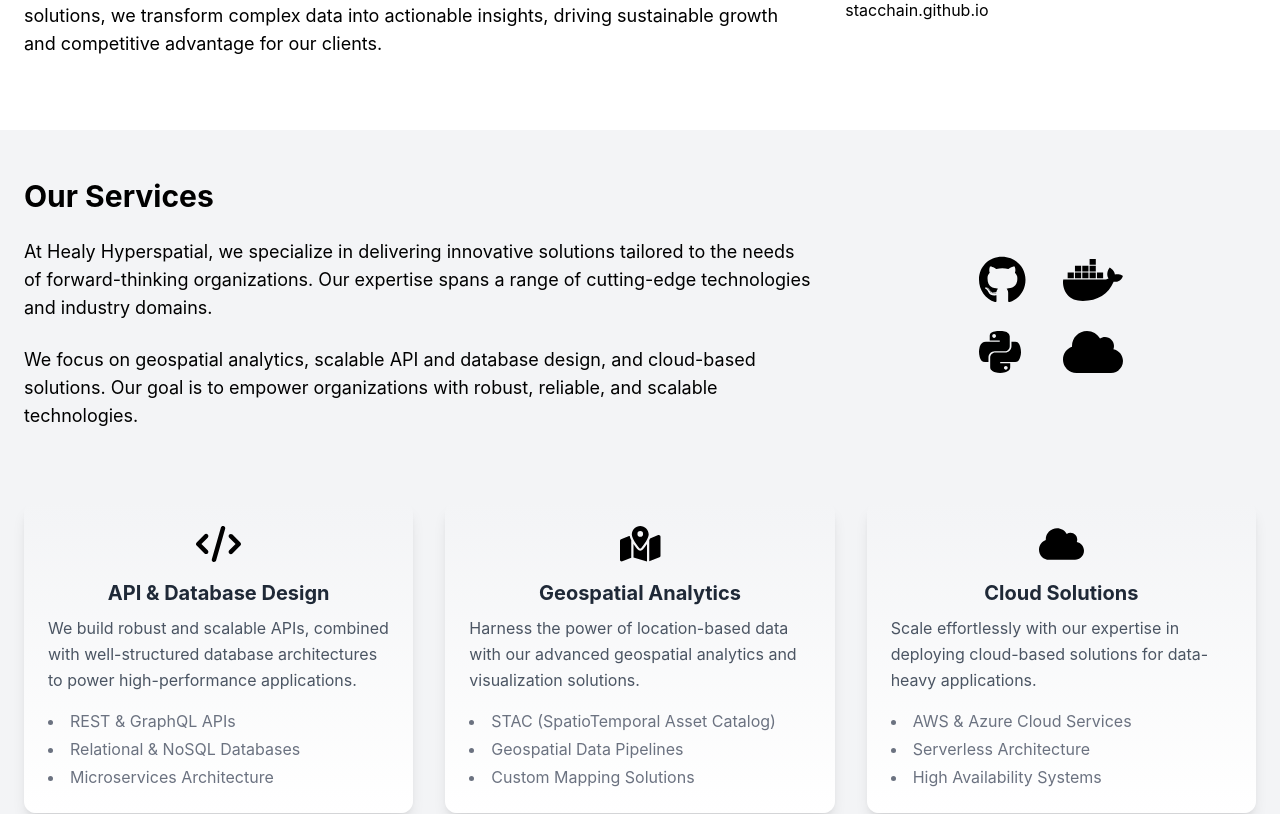
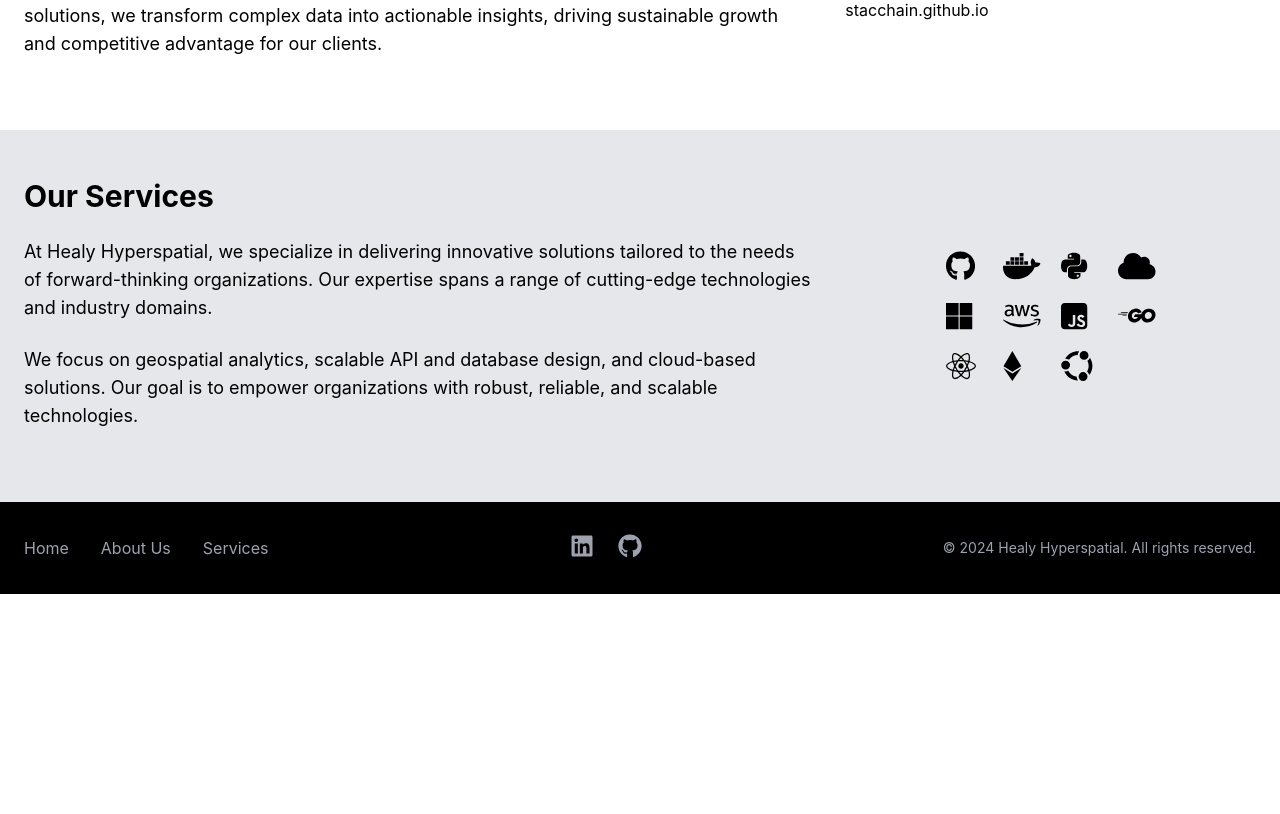
Before and after one commit to Healy-Hyperspatial/react-site, a React (Create React App) app: page / in a window 1280 px wide. Shown: the part 901-1715 px from the top of the page. After the commit the page ends 1495 px from the top, so only its background shows below. Built offline with nearby package versions, Linux system fonts and the light colour scheme.

Commit message:
icon sizes

```diff
--- a/src/components/Services.js
+++ b/src/components/Services.js
@@ -1,19 +1,22 @@
 import React from "react";
 import { FontAwesomeIcon } from "@fortawesome/react-fontawesome";
-import {
-  faCode,
-  faCloud,
-  faMapMarkedAlt,
-} from "@fortawesome/free-solid-svg-icons";
 import {
   faGithub,
   faDocker,
   faPython,
+  faJsSquare,
+  faEthereum,
+  faAws,
+  faMicrosoft,
+  faGolang,
+  faUbuntu,
 } from "@fortawesome/free-brands-svg-icons";
+import { faCloud } from "@fortawesome/free-solid-svg-icons";
+import { faReact } from "@fortawesome/free-brands-svg-icons/faReact";
 
 const Services = () => {
   return (
-    <section id="services" className="bg-gray-100 text-black py-12 px-6">
+    <section id="services" className="bg-gray-200 text-black py-12 px-6">
       <div className="container mx-auto flex flex-col md:flex-row gap-8">
         {/* Left Column: Text */}
         <div className="w-full md:flex-1">
@@ -36,76 +39,21 @@ const Services = () => {
         {/* Right Column: Technology Icons */}
         <div className="w-full md:w-1/3 flex flex-col items-center justify-center">
           {/* 2x2 Grid of Logos */}
-          <div className="grid grid-cols-2 gap-6">
-            <FontAwesomeIcon icon={faGithub} className="text-black text-5xl" />
-            <FontAwesomeIcon icon={faDocker} className="text-black text-5xl" />
-            <FontAwesomeIcon icon={faPython} className="text-black text-5xl" />
-            <FontAwesomeIcon
-              icon={faCloud}
-              className="text-black text-5xl"
-            />{" "}
-            {/* AWS Placeholder */}
+          <div className="text-3xl grid grid-cols-4 gap-5">
+            <FontAwesomeIcon icon={faGithub} className="text-black" />
+            <FontAwesomeIcon icon={faDocker} className="text-black" />
+            <FontAwesomeIcon icon={faPython} className="text-black" />
+            <FontAwesomeIcon icon={faCloud} className="text-black" />
+            <FontAwesomeIcon icon={faMicrosoft} className="text-black" />
+
+            <FontAwesomeIcon icon={faAws} className="text-black" />
+
+            <FontAwesomeIcon icon={faJsSquare} className="text-black" />
+            <FontAwesomeIcon icon={faGolang} className="text-black" />
+            <FontAwesomeIcon icon={faReact} className="text-black" />
+            <FontAwesomeIcon icon={faEthereum} className="text-black" />
+            <FontAwesomeIcon icon={faUbuntu} className="text-black" />
           </div>
-        </div>
-      </div>
-
-      {/* Services Grid */}
-      <div className="container mx-auto grid grid-cols-1 md:grid-cols-3 gap-8 mt-12">
-        {/* API and Database Design */}
-        <div className="bg-gradient-to-b from-gray-100 to-white shadow-lg p-6 rounded-xl transform transition-transform hover:scale-105 hover:shadow-2xl">
-          <FontAwesomeIcon icon={faCode} className="text-4xl text-black mb-4" />
-          <h3 className="text-xl font-bold mb-2 text-gray-800">
-            API & Database Design
-          </h3>
-          <p className="text-gray-600 text-left leading-relaxed">
-            We build robust and scalable APIs, combined with well-structured
-            database architectures to power high-performance applications.
-          </p>
-          <ul className="mt-4 text-gray-500 text-left list-disc list-inside space-y-1">
-            <li>REST & GraphQL APIs</li>
-            <li>Relational & NoSQL Databases</li>
-            <li>Microservices Architecture</li>
-          </ul>
-        </div>
-
-        {/* Geospatial Analytics */}
-        <div className="bg-gradient-to-b from-gray-100 to-white shadow-lg p-6 rounded-xl transform transition-transform hover:scale-105 hover:shadow-2xl">
-          <FontAwesomeIcon
-            icon={faMapMarkedAlt}
-            className="text-4xl text-black mb-4"
-          />
-          <h3 className="text-xl font-bold mb-2 text-gray-800">
-            Geospatial Analytics
-          </h3>
-          <p className="text-gray-600 text-left leading-relaxed">
-            Harness the power of location-based data with our advanced
-            geospatial analytics and visualization solutions.
-          </p>
-          <ul className="mt-4 text-gray-500 text-left list-disc list-inside space-y-1">
-            <li>STAC (SpatioTemporal Asset Catalog)</li>
-            <li>Geospatial Data Pipelines</li>
-            <li>Custom Mapping Solutions</li>
-          </ul>
-        </div>
-
-        {/* Cloud Solutions */}
-        <div className="bg-gradient-to-b from-gray-100 to-white shadow-lg p-6 rounded-xl transform transition-transform hover:scale-105 hover:shadow-2xl">
-          <FontAwesomeIcon
-            icon={faCloud}
-            className="text-4xl text-black-500 mb-4"
-          />
-          <h3 className="text-xl font-bold mb-2 text-gray-800">
-            Cloud Solutions
-          </h3>
-          <p className="text-gray-600 text-left leading-relaxed">
-            Scale effortlessly with our expertise in deploying cloud-based
-            solutions for data-heavy applications.
-          </p>
-          <ul className="mt-4 text-gray-500 text-left list-disc list-inside space-y-1">
-            <li>AWS & Azure Cloud Services</li>
-            <li>Serverless Architecture</li>
-            <li>High Availability Systems</li>
-          </ul>
         </div>
       </div>
     </section>
```
